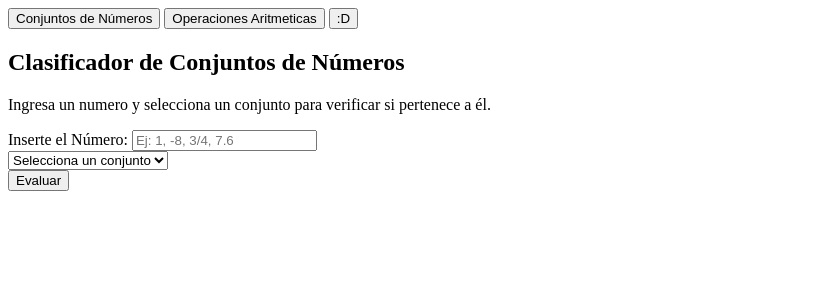
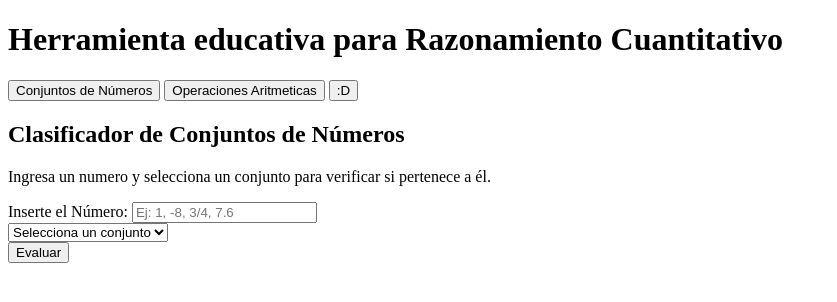
Before and after one commit to Yiragomez/Tercer_Trimestre, a plain HTML site: page index.html in a window 1280 px wide. Shown: the whole page, without its empty margins (0-837 px from the left). Drawn offline with Linux system fonts and the light colour scheme.

Commit message:
Otro cambio en el html que al profesor se le olvido colocar

```diff
--- a/index.html
+++ b/index.html
@@ -4,11 +4,17 @@
     <meta charset="UTF-8">
     <meta name="viewport" content="width=device-width, initial-scale=1.0">
     <title>Razonamientoo Cuantitativo 1 </title>
-    <meta name="description" content="Herramienta educativa para clasificar números en conjuntos (naturales, enteros, racionales) y resolver operaciones aritmeticas con explicaciones paso a paso"
-    <link rel="stylesheet" href="css/styles.css" >
+    <meta name="description" content="Herramienta educativa para clasificar números en conjuntos (naturales, enteros, racionales) y resolver operaciones aritmeticas con explicaciones paso a paso" >
+    <link rel="stylesheet" href="css/styles.css">
 
 </head>
 <body>
+    <header>
+        <div class="header">
+            <h1>Herramienta educativa para Razonamiento Cuantitativo </h1>
+            <p class="Herramienta educativa para clasificar números en conjuntos (naturales, enteros y racionales) y crear operaciones aritméticas con explicaciones paso a paso "></p>
+        </div>
+    </header>
     <div class="principal">
         <nav class="opciones-nav" role="tablist">
             <button class="tab-btn" role="tab">
```
